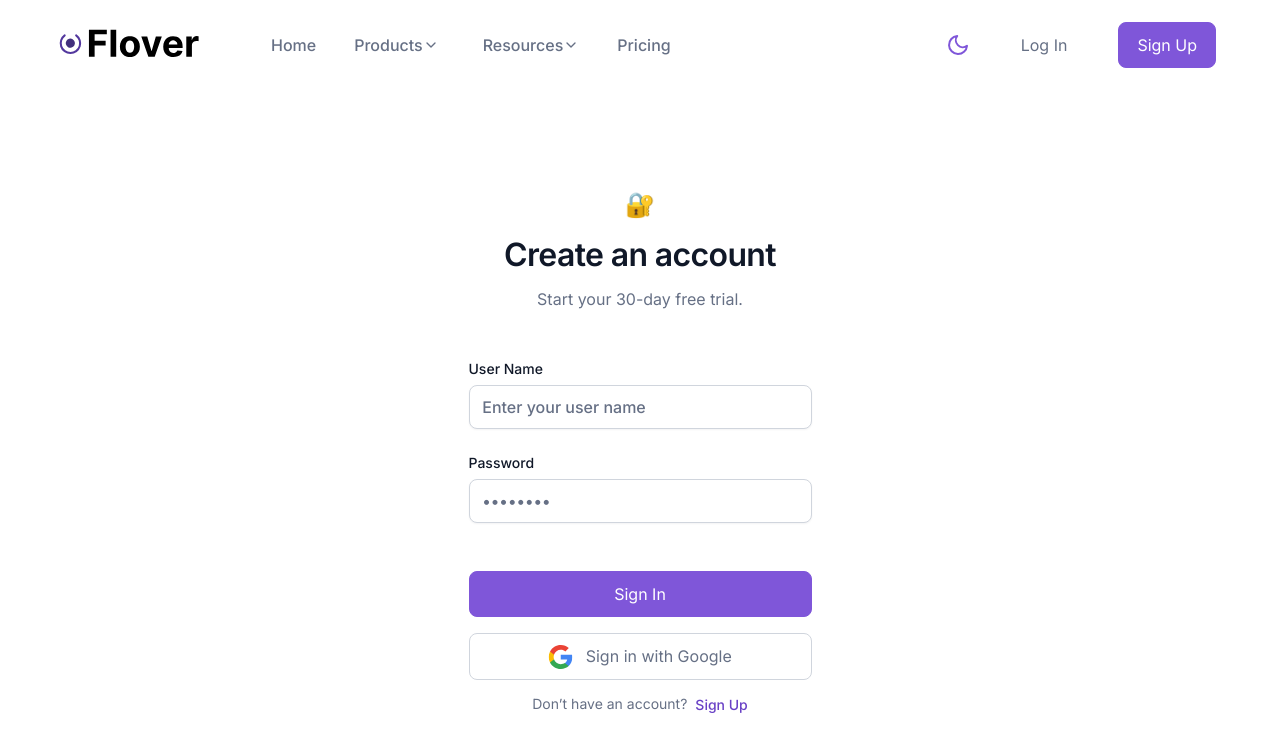
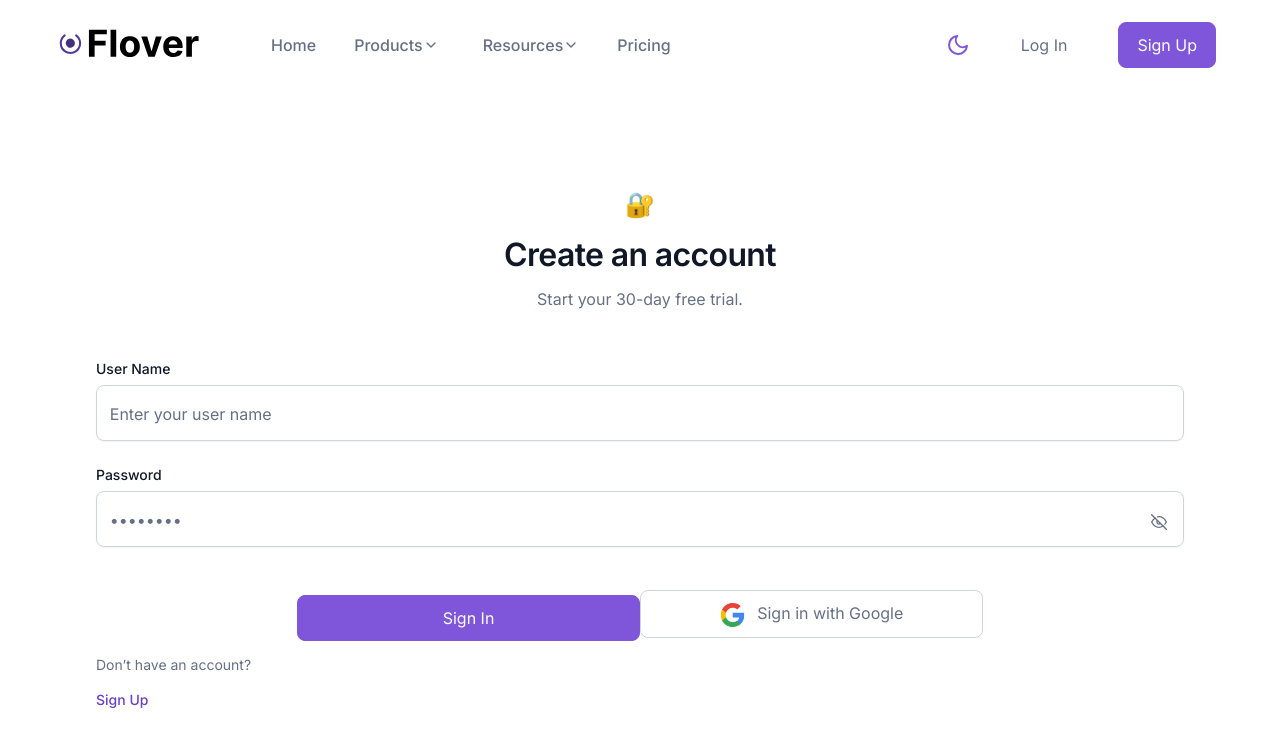
Before and after one commit to AlexKasatov/flover-dashboard, a React (Create React App) app: page /signup in a window 1280 px wide. Shown: the top 752 px of the page. Built offline with nearby package versions, Linux system fonts and the light colour scheme.

Commit message:
delete this

```diff
--- a/src/pages/Authorization/Login.styled.jsx
+++ b/src/pages/Authorization/Login.styled.jsx
@@ -5,6 +5,13 @@ import { BtnMain } from '../../components/Integration/Integration.styled';
 export const Wrapper = styled.section`
         margin: 5rem auto;
         height: 100vh;
+`;
+
+export const BtnWrapper = styled.div`
+        display: flex;
+        flex-direction: column nowrap;
+        justify-content: center;
+        align-items: center;
 `;
 
 export const LoginBlock = styled.div`
@@ -20,14 +27,14 @@ export const LoginText = styled.div`
 
 export const LoginForm = styled.form`
         max-height: 500px;
+        position: relative;
         display: flex;
         flex-flow: column wrap;
         justify-content: center;
-        align-items: center;
 
         label {
                 color: ${({ theme }) => theme.fontColorBase};
-                display: block;
+
                 font-size: var(--text-sm);
                 line-height: var(--text-lh-sm);
                 font-family: var(--ff);
@@ -44,12 +51,12 @@ export const LoginForm = styled.form`
                 margin-bottom: 1.5rem;
                 min-width: 343px;
                 min-height: 44px;
-                display: block;
-                height: 100%;
+                display: inline-block;
+
+                background-color: transparent;
                 padding: 0.6rem 0.8rem;
-                border: 1px var(--gray-300) solid;
-                border-radius: var(--radii);
-                box-shadow: var(--shadow-xs);
+                border: hidden;
+                outline: none;
         }
 
         input::placeholder {
@@ -67,6 +74,32 @@ export const LoginForm = styled.form`
                 justify-content: space-between;
                 gap: 0.5rem;
         }
+
+        i {
+                color: var(--gray-500);
+                margin-right: 0.5rem;
+                cursor: pointer;
+                vertical-align: middle;
+                padding-right: 0.5rem;
+                padding-bottom: 0.6rem;
+
+                &:hover {
+                        color: var(--gray-800);
+                }
+        }
+`;
+export const InputField = styled.div`
+        display: flex;
+        flex-flow: row wrap;
+        justify-content: space-between;
+        align-items: center;
+        border: 1px var(--gray-300) solid;
+        border-radius: var(--radii);
+        box-shadow: var(--shadow-xs);
+        max-height: 3.5rem;
+        min-width: 400px;
+        margin-top: 0.375rem;
+        margin-bottom: 1.5rem;
 `;
 
 export const LoginBtn = styled(BtnMain)`
--- a/src/pages/Authorization/SignUp.jsx
+++ b/src/pages/Authorization/SignUp.jsx
@@ -1,11 +1,14 @@
 import { useEffect } from 'react';
 import { useForm } from 'react-hook-form';
+import { FiEye, FiEyeOff } from 'react-icons/fi';
 import { Container } from '../../styles/Container';
 import { TextErrorSm, TextNormalSm, LinkSmMd, HeadingSmSbBase, SubHeadTextMdNorm } from '../../styles/UI/Text';
-import { Wrapper, LoginBlock, LoginText, LoginForm, LoginBtn, LoginIcon } from './Login.styled';
+import { Wrapper, LoginBlock, LoginText, LoginForm, LoginBtn, LoginIcon, InputField, BtnWrapper } from './Login.styled';
 import googleIcon from '../../styles/img/auth/google.svg';
+import { useToggle } from '../../hooks/useToggle';
 
 const SignUp = () => {
+        const [isVisible, setIsVisible] = useToggle();
         const {
                 register,
                 formState: { errors, isValid },
@@ -22,6 +25,14 @@ const SignUp = () => {
                 window.scrollTo(0, 0);
         }, []);
 
+        // error styling for inputs
+        // const errorUser = { border: errors?.userName ? '1px solid red' : '1px var(--gray-300) solid' };
+        // const errorPassword = { border: errors?.password ? '1px solid red' : '1px var(--gray-300) solid' };
+
+        const toggleEye = () => {
+                setIsVisible((prev) => !prev);
+        };
+
         return (
                 <Wrapper>
                         <Container>
@@ -33,57 +44,75 @@ const SignUp = () => {
                                                         Start your 30-day free trial.
                                                 </SubHeadTextMdNorm>
                                         </LoginText>
-
+                                </LoginBlock>
                                 <LoginForm onSubmit={handleSubmit(onSubmit)}>
-                                                <label htmlFor="userName">
-                                                        User Name
+                                        <label htmlFor="userName">User Name</label>
+                                        <InputField>
                                                 <input
+                                                        // style={errorUser}
                                                         placeholder="Enter your user name"
                                                         {...register('userName', {
                                                                 required: 'User name is required',
                                                                 pattern: {
-                                                                                value: /^(?=.{8,20}$)(?![_.])(?!.*[_.]{2})[a-zA-Z0-9._]+(?<![_.])$/,
-                                                                                message: 'User name must be between 8 and 20 characters long, and can only contain letters, numbers, and the underscore',
+                                                                        value: /^(?=.{4,20}$)(?![_.])(?!.*[_.]{2})[a-zA-Z0-9._]+(?<![_.])$/,
+                                                                        message: 'User name must be between 4 and 20 characters long, and can only contain letters, numbers, and the underscore',
                                                                 },
                                                         })}
                                                 />
-                                                </label>
+                                        </InputField>
+
+                                        <div>
                                                 {errors?.userName && (
                                                         <TextErrorSm>
                                                                 {errors?.userName?.message ||
                                                                         'Hm... something went wrong'}
                                                         </TextErrorSm>
                                                 )}
-                                                <label htmlFor="password">
-                                                        Password
+                                        </div>
+
+                                        <label htmlFor="password">Password</label>
+                                        <InputField>
                                                 <input
+                                                        // style={errorPassword}
                                                         type="password"
-                                                                id="password"
                                                         placeholder="••••••••"
                                                         {...register('password', {
                                                                 required: 'Password is required',
+                                                                pattern: {
+                                                                        value: /^(?=.{10,}$)(?=.*?[a-z])(?=.*?[A-Z])(?=.*?[0-9])(?=.*?\W).*$/,
+                                                                        message: 'A password containing at least 1 uppercase, 1 lowercase, 1 digit, 1 special character and have a length of at least of 10 characters',
+                                                                },
                                                         })}
                                                 />
-                                                </label>
+                                                <i>
+                                                        {isVisible ? (
+                                                                <FiEye title="show pass" onClick={toggleEye} />
+                                                        ) : (
+                                                                <FiEyeOff onClick={toggleEye} />
+                                                        )}
+                                                </i>
+                                        </InputField>
+
+                                        <div>
                                                 {errors?.password && (
                                                         <TextErrorSm>
                                                                 {errors?.password?.message ||
                                                                         'Hm... something went wrong'}
                                                         </TextErrorSm>
                                                 )}
+                                        </div>
+                                </LoginForm>
+                                <BtnWrapper>
                                         <LoginBtn type="submit">Sign In</LoginBtn>
-
                                         <LoginIcon type="button">
                                                 <img src={googleIcon} alt="google-icon" /> Sign in with Google
                                         </LoginIcon>
-
+                                </BtnWrapper>
                                 <div>
                                         <TextNormalSm>Don’t have an account?</TextNormalSm>
 
                                         <LinkSmMd to="/signup">Sign Up</LinkSmMd>
                                 </div>
-                                        </LoginForm>
-                                </LoginBlock>
                         </Container>
                 </Wrapper>
         );
```
Lines whose indentation alone changed are shown as unchanged.
